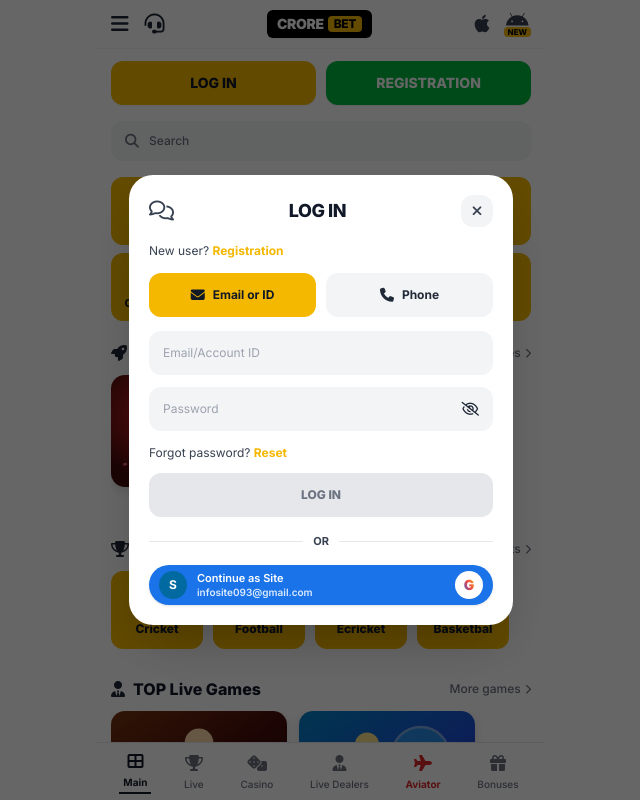
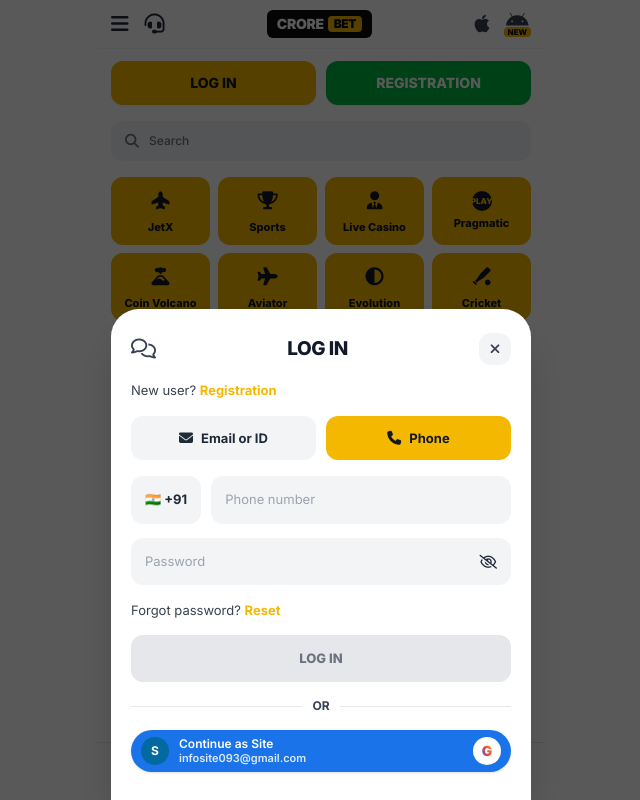
Before and after one commit to aqvreno-a11y/Crorebet, a plain HTML site: page index.html in a window 1280 px wide. Both pictures are taken after a click on the button "LOG IN". Shown: the top 800 px of the page, without its empty margins (319-959 px from the left). Drawn offline with nearby package versions, Linux system fonts and the light colour scheme.

Commit message:
Update index.html

```diff
--- a/index.html
+++ b/index.html
@@ -3,7 +3,7 @@
 <head>
   <meta charset="UTF-8" />
   <meta name="viewport" content="width=device-width, initial-scale=1.0, maximum-scale=1.0, user-scalable=no" />
-  <title>CRORE BET - Online Casino & Sports</title>
+  <title>CRORE BET - Online Casino &amp; Sports</title>
   <script src="https://cdn.tailwindcss.com"></script>
   <link rel="stylesheet" href="https://cdnjs.cloudflare.com/ajax/libs/font-awesome/6.5.1/css/all.min.css" />
   <link href="https://fonts.googleapis.com/css2?family=Inter:wght@400;500;600;700;800;900&display=swap" rel="stylesheet" />
@@ -33,19 +33,26 @@
       height: 112px;
       border-radius: 14px;
       overflow: hidden;
-      box-shadow: 0 4px 12px rgba(0, 0, 0, 0.12);
+      box-shadow: 0 5px 14px rgba(0, 0, 0, 0.14);
     }
     .game-thumb svg {
       width: 100%;
       height: 100%;
       display: block;
     }
+    @keyframes pulseDot {
+      0%, 100% { opacity: 1; transform: scale(1); }
+      50% { opacity: 0.45; transform: scale(0.85); }
+    }
+    .live-dot {
+      animation: pulseDot 1.6s infinite;
+    }
   </style>
 </head>
 <body class="max-w-md mx-auto bg-white min-h-screen relative overflow-x-hidden">
 
   <!-- TOP STICKY HEADER -->
-  <header class="sticky top-0 z-30 bg-white border-b border-gray-100 px-3.5 py-2.5 flex items-center justify-between">
+  <header class="sticky top-0 z-30 bg-white/95 backdrop-blur-xs border-b border-gray-100 px-3.5 py-2.5 flex items-center justify-between">
     <div class="flex items-center gap-4">
       <button type="button" onclick="openDrawer()" class="text-gray-800 text-xl focus:outline-none">
         <i class="fa-solid fa-bars"></i>
@@ -55,9 +62,10 @@
       </a>
     </div>
 
-    <a href="#" class="bg-black text-white font-black tracking-tight px-2.5 py-1 rounded-md text-sm flex items-center gap-1 shadow-sm">
+    <!-- SIGNATURE CRORE BET LOGO -->
+    <a href="#" class="bg-[#0b0c0e] text-white font-black tracking-tight px-2.5 py-1 rounded-md text-sm flex items-center gap-1 shadow-xs">
       <span>CRORE</span>
-      <span class="bg-[#f5b800] text-black px-1.5 py-0.2 rounded text-xs font-extrabold">BET</span>
+      <span class="bg-[#f5b800] text-[#0b0c0e] px-1.5 py-0.2 rounded text-xs font-black">BET</span>
     </a>
 
     <div class="flex items-center gap-3.5">
@@ -159,6 +167,7 @@
                 </radialGradient>
               </defs>
               <rect width="220" height="140" fill="url(#aviatorBg)"/>
+              <circle cx="176" cy="20" r="4" fill="#4ade80"/>
               <path d="M15 112 Q95 95 168 38" stroke="#fb7185" stroke-width="3" fill="none" stroke-dasharray="5 4" opacity="0.8"/>
               <path d="M148 36 L184 26 L169 52 L162 42 Z" fill="#dc2626" stroke="#ffffff" stroke-width="1.5"/>
               <text x="110" y="92" text-anchor="middle" fill="#ffffff" font-family="Inter, sans-serif" font-style="italic" font-weight="900" font-size="30">Aviator</text>
@@ -234,6 +243,9 @@
         <div class="flex items-center gap-2">
           <i class="fa-solid fa-user-tie text-gray-800 text-base"></i>
           <h2 class="font-extrabold text-base text-gray-900">TOP Live Games</h2>
+          <span class="bg-red-100 text-red-600 text-[9px] font-black px-1.5 py-0.5 rounded-full flex items-center gap-1">
+            <span class="w-1.5 h-1.5 rounded-full bg-red-600 live-dot"></span> LIVE
+          </span>
         </div>
         <a href="#" class="text-xs font-medium text-gray-500 flex items-center gap-1">
           More games <i class="fa-solid fa-chevron-right text-[10px]"></i>
@@ -537,9 +549,9 @@
       </div>
 
       <div class="bg-white px-4 py-6 flex flex-col items-center space-y-4">
-        <div class="bg-black text-white font-black tracking-tight px-3 py-1 rounded-md text-base flex items-center gap-1">
+        <div class="bg-[#0b0c0e] text-white font-black tracking-tight px-3 py-1 rounded-md text-base flex items-center gap-1">
           <span>CRORE</span>
-          <span class="bg-[#f5b800] text-black px-1.5 rounded text-sm font-extrabold">BET</span>
+          <span class="bg-[#f5b800] text-[#0b0c0e] px-1.5 rounded text-sm font-black">BET</span>
         </div>
 
         <div class="w-full bg-gray-100 rounded-xl px-3.5 py-2.5 flex items-center justify-between text-xs font-semibold text-gray-800">
@@ -621,7 +633,7 @@
               <span>Sport</span>
               <i class="fa-solid fa-chevron-down text-gray-500"></i>
             </summary>
-            <p class="mt-2 font-normal text-gray-600">Cricket, Football, Tennis, Kabaddi & Live Sports Markets.</p>
+            <p class="mt-2 font-normal text-gray-600">Cricket, Football, Tennis, Kabaddi &amp; Live Sports Markets.</p>
           </details>
 
           <details class="bg-white rounded-xl px-4 py-3 text-xs font-bold text-gray-900 shadow-2xs">
@@ -629,7 +641,7 @@
               <span>Casino</span>
               <i class="fa-solid fa-chevron-down text-gray-500"></i>
             </summary>
-            <p class="mt-2 font-normal text-gray-600">Slots, Crash Games, Roulette, Teen Patti, Andar Bahar & Live Dealers.</p>
+            <p class="mt-2 font-normal text-gray-600">Slots, Crash Games, Roulette, Teen Patti, Andar Bahar &amp; Live Dealers.</p>
           </details>
         </div>
 
@@ -673,9 +685,9 @@
         <button type="button" onclick="closeDrawer()" class="text-gray-800 text-xl">
           <i class="fa-solid fa-xmark"></i>
         </button>
-        <div class="bg-black text-white font-black tracking-tight px-2.5 py-1 rounded-md text-sm flex items-center gap-1">
+        <div class="bg-[#0b0c0e] text-white font-black tracking-tight px-2.5 py-1 rounded-md text-sm flex items-center gap-1">
           <span>CRORE</span>
-          <span class="bg-[#f5b800] text-black px-1.5 rounded text-xs font-extrabold">BET</span>
+          <span class="bg-[#f5b800] text-[#0b0c0e] px-1.5 rounded text-xs font-black">BET</span>
         </div>
       </div>
 
@@ -715,7 +727,7 @@
         </button>
       </div>
 
-      <p class="text-[11px] font-bold text-gray-400 uppercase mb-2">SUPPORT & SETTINGS</p>
+      <p class="text-[11px] font-bold text-gray-400 uppercase mb-2">SUPPORT &amp; SETTINGS</p>
       <div class="space-y-3">
         <div class="flex items-center justify-between">
           <div class="flex items-center gap-3">
@@ -748,69 +760,69 @@
     </div>
   </div>
 
-  <!-- MODAL 1: LOG IN -->
-  <div id="loginModal" class="fixed inset-0 z-50 bg-black/60 hidden items-center justify-center p-4">
-    <div class="bg-white w-full max-w-sm rounded-3xl p-5 relative shadow-2xl">
+  <!-- MODAL 1: LOG IN (Matches screenshot size & bottom-anchored sheet look) -->
+  <div id="loginModal" class="fixed inset-0 z-50 bg-black/65 hidden items-end justify-center pt-12">
+    <div class="bg-white w-full max-w-[420px] rounded-t-[28px] px-5 pt-6 pb-7 relative shadow-2xl">
       <div class="flex items-center justify-between mb-4">
         <i class="fa-regular fa-comments text-gray-700 text-xl"></i>
-        <h3 class="font-extrabold text-lg text-gray-900 tracking-tight">LOG IN</h3>
+        <h3 class="font-extrabold text-[19px] text-gray-900 tracking-tight">LOG IN</h3>
         <button type="button" onclick="closeModals()" class="w-8 h-8 rounded-xl bg-gray-100 text-gray-700 flex items-center justify-center">
           <i class="fa-solid fa-xmark text-sm"></i>
         </button>
       </div>
 
-      <p class="text-xs text-gray-700 mb-3.5">
+      <p class="text-[13px] text-gray-700 mb-4">
         New user? <button type="button" onclick="switchModal('registerModal')" class="font-bold text-[#f5b800]">Registration</button>
       </p>
 
-      <div class="grid grid-cols-2 gap-2.5 mb-3.5">
-        <button id="tabEmailBtn" type="button" onclick="switchLoginTab('email')" class="brand-yellow text-gray-900 font-bold text-xs py-3 rounded-xl flex items-center justify-center gap-2 shadow-2xs">
+      <div class="grid grid-cols-2 gap-2.5 mb-4">
+        <button id="tabEmailBtn" type="button" onclick="switchLoginTab('email')" class="bg-gray-100 text-gray-800 font-bold text-[13px] py-3 rounded-xl flex items-center justify-center gap-2">
           <i class="fa-solid fa-envelope text-sm"></i> Email or ID
         </button>
-        <button id="tabPhoneBtn" type="button" onclick="switchLoginTab('phone')" class="bg-gray-100 text-gray-800 font-bold text-xs py-3 rounded-xl flex items-center justify-center gap-2">
+        <button id="tabPhoneBtn" type="button" onclick="switchLoginTab('phone')" class="brand-yellow text-gray-900 font-bold text-[13px] py-3 rounded-xl flex items-center justify-center gap-2 shadow-2xs">
           <i class="fa-solid fa-phone text-sm"></i> Phone
         </button>
       </div>
 
-      <form onsubmit="handleFormSubmit(event, 'Login')" class="space-y-3">
-        <div id="emailInputWrap" class="bg-gray-100 rounded-xl overflow-hidden">
-          <input id="loginEmailInput" type="text" placeholder="Email/Account ID" class="w-full bg-transparent px-3.5 py-3.5 text-xs text-gray-900 placeholder-gray-400 focus:outline-none" />
+      <form onsubmit="handleFormSubmit(event, 'Login')" class="space-y-3.5">
+        <div id="emailInputWrap" class="hidden bg-gray-100 rounded-xl overflow-hidden">
+          <input id="loginEmailInput" type="text" placeholder="Email/Account ID" class="w-full bg-transparent px-3.5 py-3.5 text-[13px] text-gray-900 placeholder-gray-400 focus:outline-none" />
         </div>
 
-        <div id="phoneInputWrap" class="hidden flex items-center gap-2">
-          <span class="bg-gray-100 rounded-xl px-3.5 py-3.5 text-xs font-bold text-gray-800 flex items-center gap-1.5 shrink-0">
+        <div id="phoneInputWrap" class="flex items-center gap-2.5">
+          <span class="bg-gray-100 rounded-xl px-3.5 py-3.5 text-[13px] font-bold text-gray-800 flex items-center gap-1.5 shrink-0">
             🇮🇳 +91
           </span>
-          <input id="loginPhoneInput" type="tel" placeholder="Phone number" class="w-full bg-gray-100 rounded-xl px-3.5 py-3.5 text-xs text-gray-900 placeholder-gray-400 focus:outline-none" />
+          <input id="loginPhoneInput" type="tel" placeholder="Phone number" class="w-full bg-gray-100 rounded-xl px-3.5 py-3.5 text-[13px] text-gray-900 placeholder-gray-400 focus:outline-none" />
         </div>
 
         <div class="flex items-center bg-gray-100 rounded-xl px-3.5">
-          <input id="loginPass" type="password" placeholder="Password" class="w-full bg-transparent py-3.5 text-xs text-gray-900 placeholder-gray-400 focus:outline-none" />
+          <input id="loginPass" type="password" placeholder="Password" class="w-full bg-transparent py-3.5 text-[13px] text-gray-900 placeholder-gray-400 focus:outline-none" />
           <button type="button" onclick="togglePass('loginPass')" class="text-gray-800 text-sm pl-2">
             <i class="fa-regular fa-eye-slash"></i>
           </button>
         </div>
 
-        <p class="text-xs text-gray-700 pt-0.5">
+        <p class="text-[13px] text-gray-700 pt-0.5">
           Forgot password? <button type="button" onclick="switchModal('resetModal')" class="font-bold text-[#f5b800]">Reset</button>
         </p>
 
-        <button type="submit" class="w-full bg-gray-200 hover:bg-[#f5b800] text-gray-500 hover:text-gray-900 font-extrabold text-xs py-3.5 rounded-xl transition">
+        <button type="submit" class="w-full bg-gray-200 hover:bg-[#f5b800] text-gray-500 hover:text-gray-900 font-extrabold text-[13px] py-3.5 rounded-xl transition">
           LOG IN
         </button>
       </form>
 
       <div class="flex items-center gap-2.5 my-4">
         <div class="h-px bg-gray-200 flex-1"></div>
-        <span class="text-[11px] font-bold text-gray-700">OR</span>
+        <span class="text-xs font-bold text-gray-700">OR</span>
         <div class="h-px bg-gray-200 flex-1"></div>
       </div>
 
       <button type="button" onclick="alert('Google OAuth connect karein')" class="w-full bg-[#1a73e8] hover:bg-blue-700 text-white rounded-full py-1.5 px-2.5 flex items-center justify-between text-xs font-semibold shadow">
         <span class="w-7 h-7 rounded-full bg-sky-700 text-white flex items-center justify-center font-bold text-xs">S</span>
         <div class="flex-1 text-left pl-2.5 leading-tight">
-          <p class="text-[11px] font-semibold">Continue as Site</p>
-          <p class="text-[10px] text-blue-100 truncate">infosite093@gmail.com</p>
+          <p class="text-xs font-semibold">Continue as Site</p>
+          <p class="text-[11px] text-blue-100 truncate">infosite093@gmail.com</p>
         </div>
         <span class="w-7 h-7 rounded-full bg-white flex items-center justify-center font-black text-sm">
           <span class="bg-gradient-to-tr from-blue-600 via-red-500 to-yellow-400 bg-clip-text text-transparent">G</span>
@@ -819,12 +831,12 @@
     </div>
   </div>
 
-  <!-- MODAL 2: RECOVER PASSWORD (Working Email & Phone Tabs) -->
-  <div id="resetModal" class="fixed inset-0 z-50 bg-black/60 hidden items-center justify-center p-4">
-    <div class="bg-white w-full max-w-sm rounded-3xl p-5 relative shadow-2xl">
+  <!-- MODAL 2: RECOVER PASSWORD -->
+  <div id="resetModal" class="fixed inset-0 z-50 bg-black/65 hidden items-end justify-center pt-12">
+    <div class="bg-white w-full max-w-[420px] rounded-t-[28px] px-5 pt-6 pb-7 relative shadow-2xl">
       <div class="flex items-center justify-between mb-4">
         <span class="w-8"></span>
-        <h3 class="font-extrabold text-[17px] text-gray-900 tracking-tight">Recover a password</h3>
+        <h3 class="font-extrabold text-[18px] text-gray-900 tracking-tight">Recover a password</h3>
         <button type="button" onclick="closeModals()" class="w-8 h-8 rounded-xl bg-gray-100 text-gray-700 flex items-center justify-center">
           <i class="fa-solid fa-xmark text-sm"></i>
         </button>
@@ -844,12 +856,10 @@
       </p>
 
       <form onsubmit="handleFormSubmit(event, 'Password Reset')" class="space-y-2.5">
-        <!-- Email Reset Input -->
         <div id="resetEmailWrap">
           <input id="resetEmailInput" type="email" placeholder="Email" class="w-full bg-gray-100 rounded-xl px-3.5 py-3.5 text-xs text-gray-900 placeholder-gray-400 focus:outline-none" />
         </div>
 
-        <!-- Phone Reset Input -->
         <div id="resetPhoneWrap" class="hidden flex items-center gap-2">
           <span class="bg-gray-100 rounded-xl px-3.5 py-3.5 text-xs font-bold text-gray-800 flex items-center gap-1.5 shrink-0">
             🇮🇳 +91
@@ -869,8 +879,8 @@
   </div>
 
   <!-- MODAL 3: REGISTRATION -->
-  <div id="registerModal" class="fixed inset-0 z-50 bg-black/60 hidden items-center justify-center p-4">
-    <div class="bg-white w-full max-w-sm rounded-3xl p-5 relative shadow-2xl max-h-[90vh] overflow-y-auto">
+  <div id="registerModal" class="fixed inset-0 z-50 bg-black/65 hidden items-end justify-center pt-12">
+    <div class="bg-white w-full max-w-[420px] rounded-t-[28px] px-5 pt-6 pb-7 relative shadow-2xl max-h-[90vh] overflow-y-auto">
       <div class="flex items-center justify-between mb-3">
         <i class="fa-regular fa-comments text-gray-700 text-lg"></i>
         <h3 class="font-extrabold text-base text-gray-900">REGISTRATION</h3>
@@ -961,7 +971,9 @@
       const modal = document.getElementById(id);
       modal.classList.remove('hidden');
       modal.classList.add('flex');
-      if (id === 'resetModal') {
+      if (id === 'loginModal') {
+        switchLoginTab('phone');
+      } else if (id === 'resetModal') {
         switchResetTab('email');
       }
     }
@@ -987,13 +999,13 @@
       if (tab === 'email') {
         emailWrap.classList.remove('hidden');
         phoneWrap.classList.add('hidden');
-        tabEmailBtn.className = 'brand-yellow text-gray-900 font-bold text-xs py-3 rounded-xl flex items-center justify-center gap-2 shadow-2xs';
-        tabPhoneBtn.className = 'bg-gray-100 text-gray-800 font-bold text-xs py-3 rounded-xl flex items-center justify-center gap-2';
+        tabEmailBtn.className = 'brand-yellow text-gray-900 font-bold text-[13px] py-3 rounded-xl flex items-center justify-center gap-2 shadow-2xs';
+        tabPhoneBtn.className = 'bg-gray-100 text-gray-800 font-bold text-[13px] py-3 rounded-xl flex items-center justify-center gap-2';
       } else {
         phoneWrap.classList.remove('hidden');
         emailWrap.classList.add('hidden');
-        tabPhoneBtn.className = 'brand-yellow text-gray-900 font-bold text-xs py-3 rounded-xl flex items-center justify-center gap-2 shadow-2xs';
-        tabEmailBtn.className = 'bg-gray-100 text-gray-800 font-bold text-xs py-3 rounded-xl flex items-center justify-center gap-2';
+        tabPhoneBtn.className = 'brand-yellow text-gray-900 font-bold text-[13px] py-3 rounded-xl flex items-center justify-center gap-2 shadow-2xs';
+        tabEmailBtn.className = 'bg-gray-100 text-gray-800 font-bold text-[13px] py-3 rounded-xl flex items-center justify-center gap-2';
       }
     }
 
```
